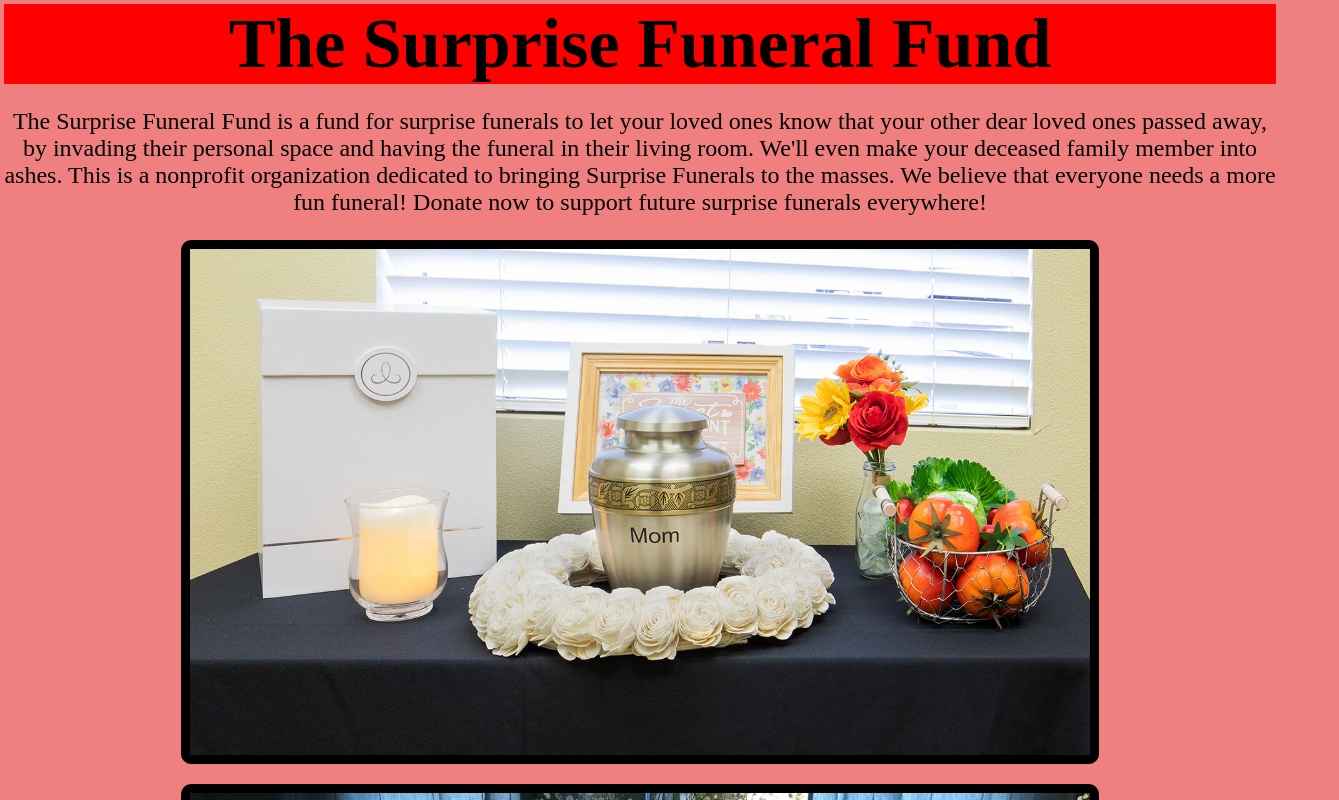
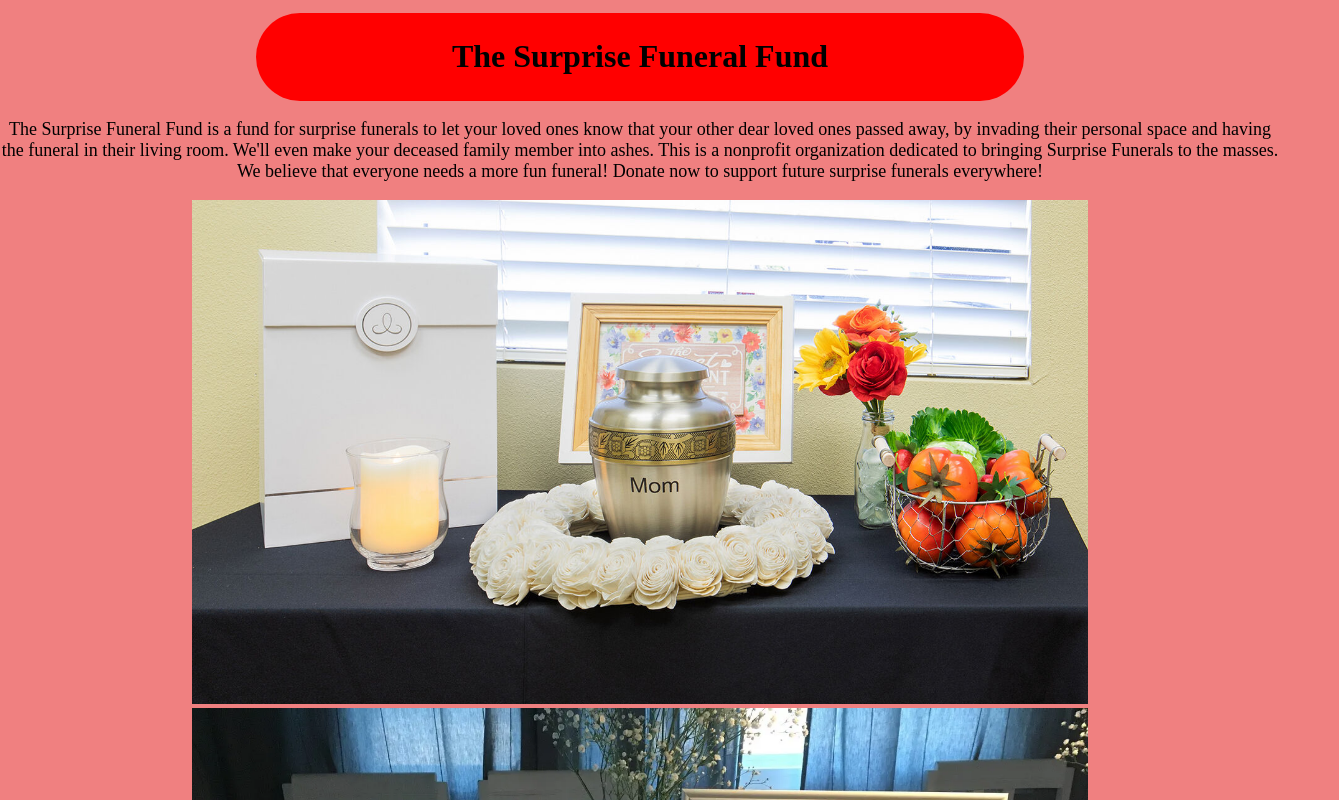
Before and after one commit to coltfields23/fakecharity2, a plain HTML site: page index.html in a window 1280 px wide. Shown: the top 800 px of the page, 1339 px wide, since content can reach past the window. Drawn offline with Linux system fonts and the light colour scheme.

Commit message:
website updated

```diff
--- a/style.css
+++ b/style.css
@@ -9,28 +9,28 @@ html,body {
 
 
 #header {
+    background-color:red;
+    padding: 2%;
+    font-size:xx-large;
 
-    font-size:70px;
-    background-color: red;
-    padding:0;
-    margin:4px;
-    border: 3px 10px solid red;
+    margin: 1% 20%;
+    border: 20px red;
+    border-radius: 70px ;
 }
 
 #description {
-    font-size: x-large;
+    font-size: large;
 }
+
 .images {
-    width:900px;
-    display:block;
-    margin:auto;
-    border: 9px solid black;
-    border-radius: 10px;
-    margin-bottom: 20px;
+    width: 70%;
+    align-items: center;
+    margin-right:15%;
+    margin-left: 15%;
 }
 
 .button {
-    display: flex;
-    justify-content: center;
     align-items: center;
+    margin-right:50%;
+    margin-left: 50%;
 }
```
